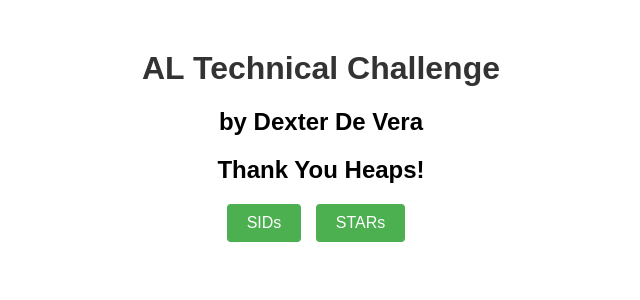
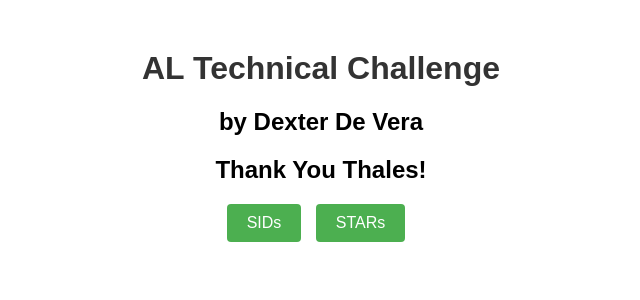
Before and after one commit to dexterbdevera/aldemo, a Django app: page / in a window 1280 px wide. Shown: the top 300 px of the page, without its empty margins (319-959 px from the left). Run offline with Django 4.2, Linux system fonts and the light colour scheme.

Commit message:
update html

```diff
--- a/code/templates/home.html
+++ b/code/templates/home.html
@@ -33,7 +33,7 @@
   <div class="container">
     <h1>AL Technical Challenge</h1>
     <h2>by Dexter De Vera</h2>
-    <h2>Thank You Heaps!</h2>
+    <h2>Thank You Thales!</h2>
     <div>
       <a href="#" class="button">SIDs</a>
       <a href="#" class="button">STARs</a>
```
